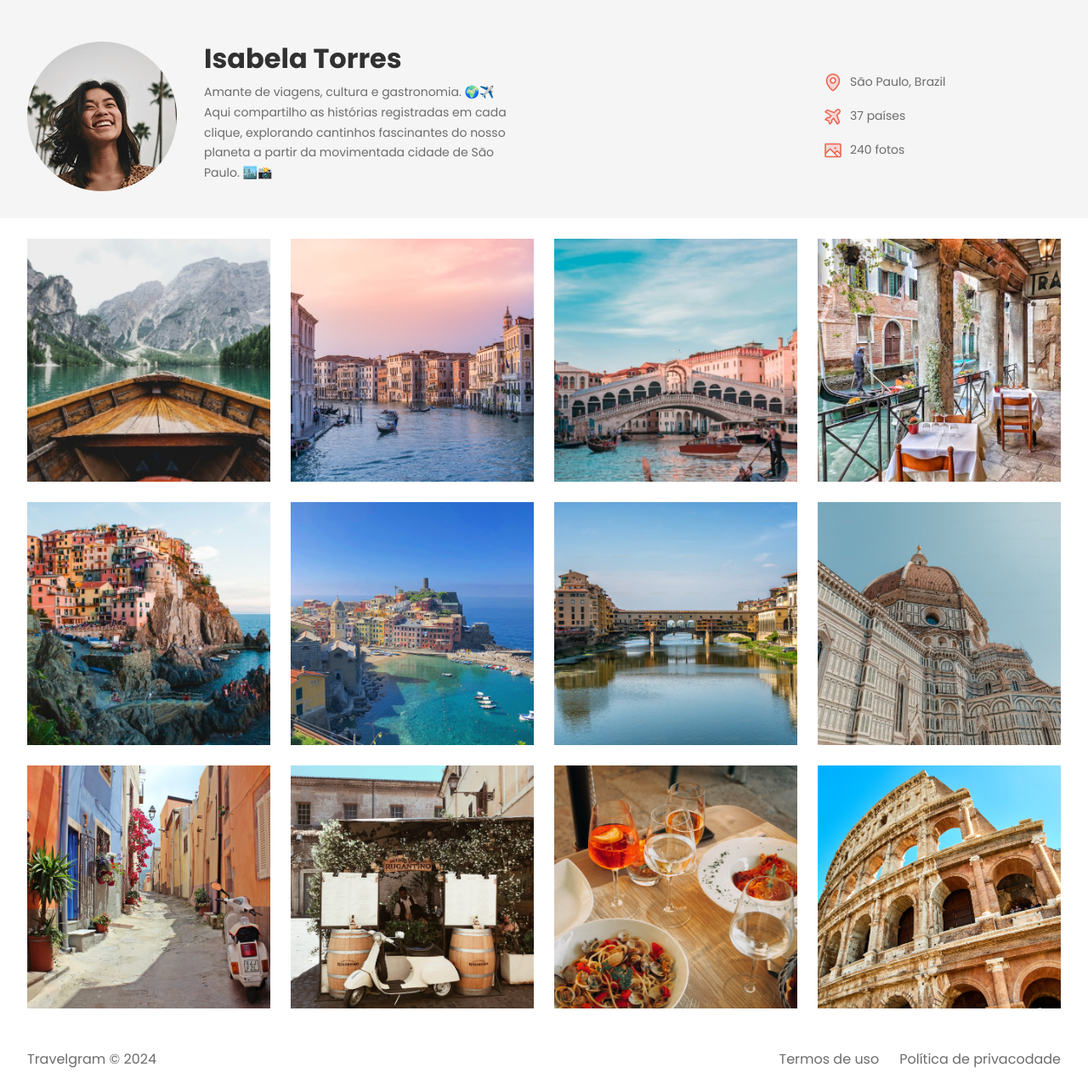
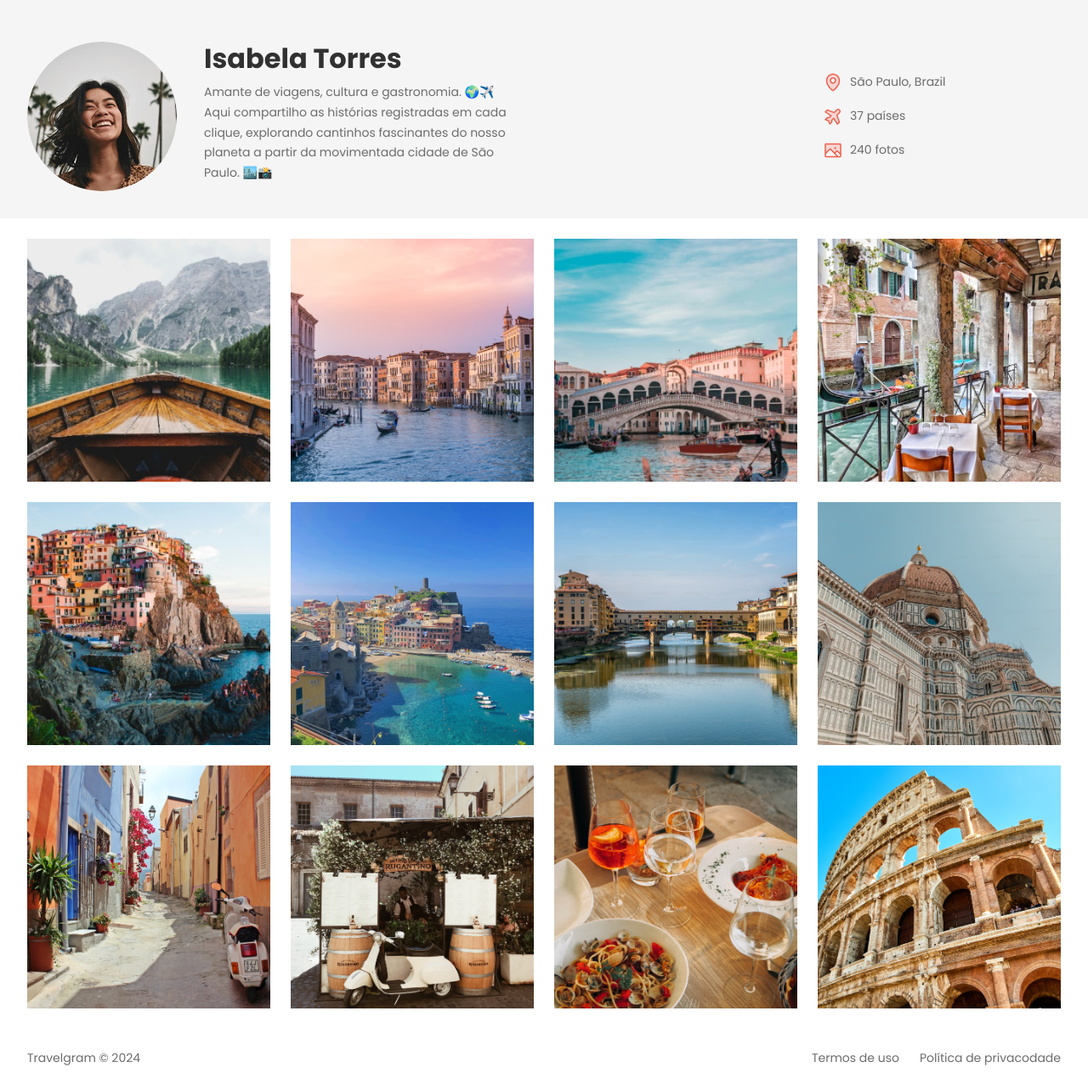
Before and after one commit to GuiSonsin/projeto-travelgram, a plain HTML site: page index.html in a window 1280 px wide. Shown: the part 86-1369 px from the top of the page at 85% size. Drawn offline with Linux system fonts and the light colour scheme.

Commit message:
Ajustando e finalizando projeto

```diff
--- a/styles/footer.css
+++ b/styles/footer.css
@@ -1,7 +1,8 @@
 footer{
     display: flex;
     padding-block: 24px;
-    gap:24px
+    gap:24px;
+    font: 14px/150% var(--font-family);
 }
 
 footer span:nth-child(1){
--- a/styles/header.css
+++ b/styles/header.css
@@ -12,6 +12,13 @@ header .container{
 #profile{
     display: flex;
     gap: 32px;
+}
+
+#profile img{
+    width: 176px;
+    height: 176px;
+    object-fit: cover;
+    border-radius: 50%;
 }
 
 #profile > div{
```
